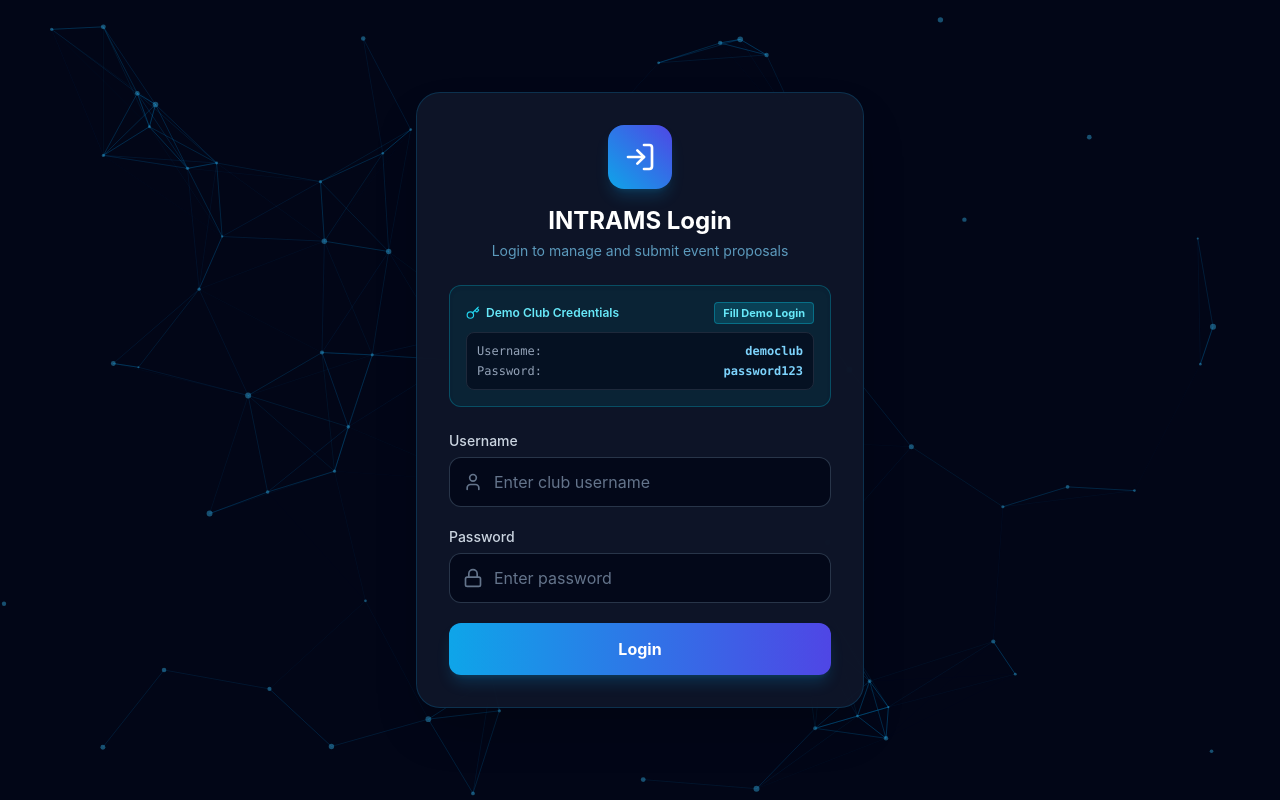
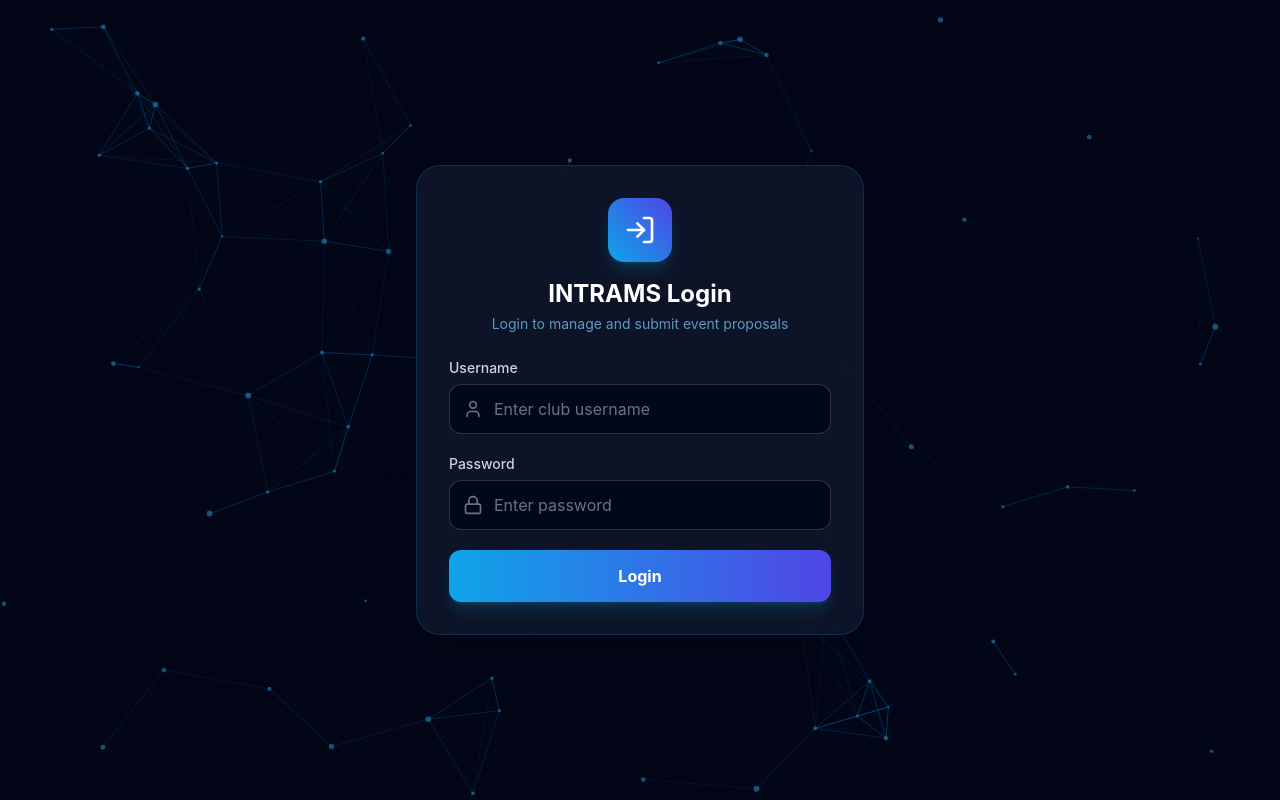
Before and after one commit to Dharaneeshsl/INTRAMS_ERM_FRONTEND_2026, a React (Vite) app in the folder EmsFormsUser_Frontend/: page /login in a window 1280 px wide. Built offline with nearby package versions, Linux system fonts and the light colour scheme; no server answers; the HTML template or start-up script is replaced by a standard one.

Commit message:
some changes

```diff
--- a/EmsFormsUser_Frontend/src/components/Login.jsx
+++ b/EmsFormsUser_Frontend/src/components/Login.jsx
@@ -70,11 +70,6 @@ function Login() {
     }
   };
 
-  const handleFillDemo = () => {
-    setUsername('democlub');
-    setPassword('password123');
-  };
-
   return (
     <div className="min-h-screen relative flex items-center justify-center bg-slate-950 overflow-hidden px-4">
       <Particles id="tsparticles" init={particlesInit} options={particlesOptions} className="absolute inset-0 z-0" />
@@ -86,33 +81,6 @@ function Login() {
           </div>
           <h2 className="text-2xl font-bold text-white font-heading">INTRAMS Login</h2>
           <p className="text-sky-300/70 text-sm mt-1">Login to manage and submit event proposals</p>
-        </div>
-
-        {/* Demo Credentials Box */}
-        <div className="mb-6 p-4 rounded-xl bg-cyan-950/50 border border-cyan-500/30 text-xs text-cyan-200 flex flex-col gap-2 shadow-inner">
-          <div className="flex items-center justify-between font-semibold text-cyan-300">
-            <span className="flex items-center gap-1.5">
-              <Key className="w-3.5 h-3.5 text-cyan-400" />
-              Demo Club Credentials
-            </span>
-            <button
-              type="button"
-              onClick={handleFillDemo}
-              className="text-[11px] font-bold px-2 py-0.5 rounded bg-cyan-500/20 hover:bg-cyan-500/30 text-cyan-300 transition-colors border border-cyan-500/40"
-            >
-              Fill Demo Login
-            </button>
-          </div>
-          <div className="font-mono text-slate-300 space-y-1 bg-slate-950/60 p-2.5 rounded-lg border border-slate-800">
-            <div className="flex justify-between">
-              <span className="text-slate-400">Username:</span>
-              <span className="text-sky-300 font-bold">democlub</span>
-            </div>
-            <div className="flex justify-between">
-              <span className="text-slate-400">Password:</span>
-              <span className="text-sky-300 font-bold">password123</span>
-            </div>
-          </div>
         </div>
 
         {error && (
```
Also changed, not shown: 1 other file (tests, documents, lock files or other folders).
